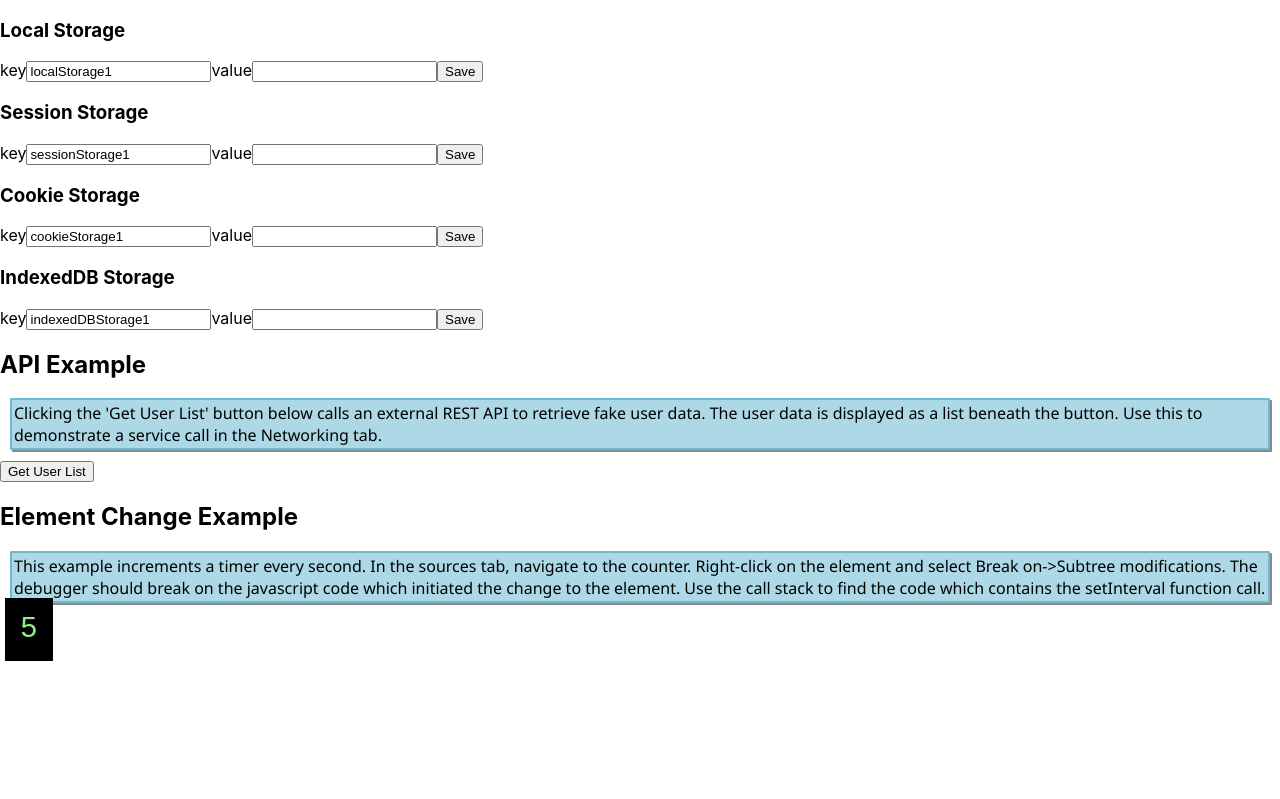
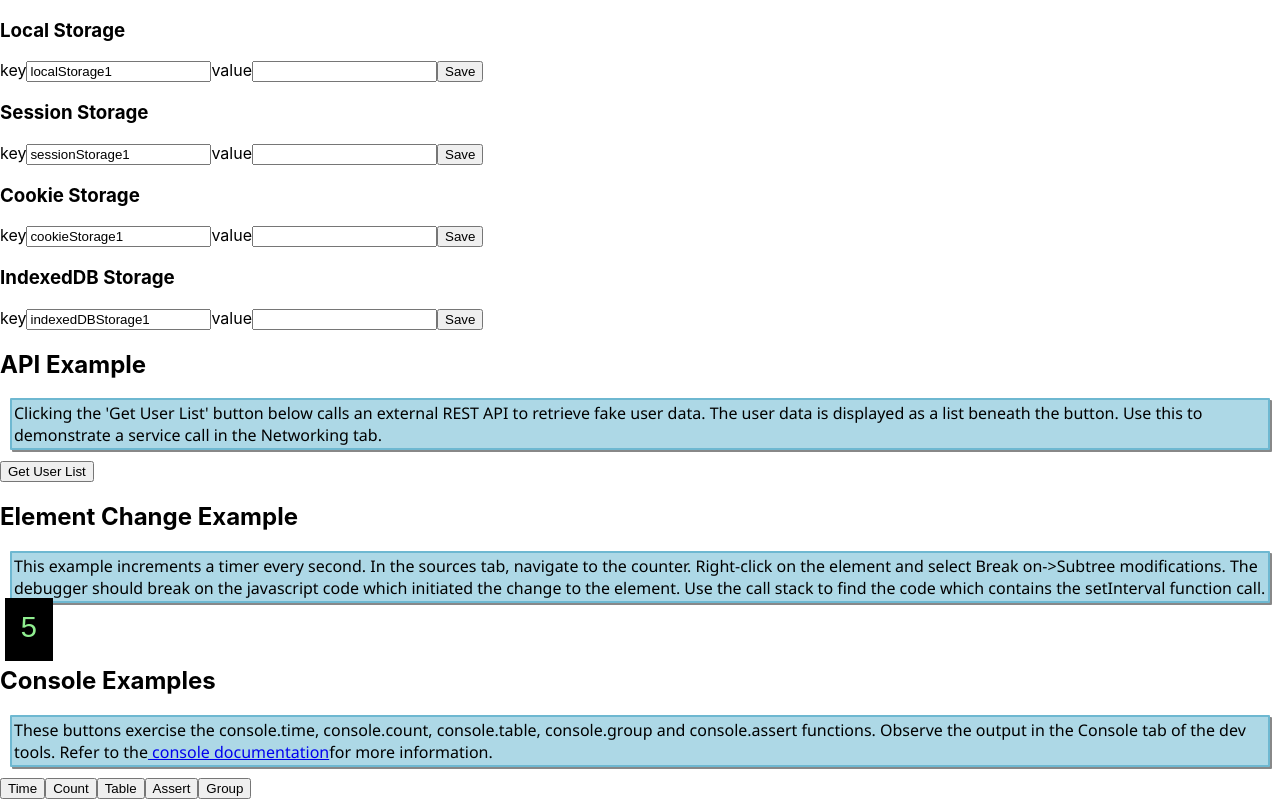
Before and after one commit to mikerapa/browser-tools-demo, a React (Create React App) app: page / in a window 1280 px wide. Shown: the part 531-1330 px from the top of the page. Before the commit the page ends 1192 px from the top, so only its background shows below. Built offline with nearby package versions, Linux system fonts and the light colour scheme.

Commit message:
Added console examples

```diff
--- a/src/App.tsx
+++ b/src/App.tsx
@@ -6,6 +6,7 @@ import StorageExample from './StorageExample';
 import APIExample from './APIExample';
 import LayoutExample from './LayoutExample';
 import ElementChangeExample from './ElementChange';
+import ConsoleExample from './ConsoleExample';
 
 function App() {
   return (
@@ -21,6 +22,7 @@ function App() {
       <StorageExample></StorageExample>
       <APIExample></APIExample>
       <ElementChangeExample></ElementChangeExample>
+      <ConsoleExample></ConsoleExample>
     </>
   );
 }
--- /dev/null
+++ b/src/ConsoleExample.tsx
@@ -0,0 +1,71 @@
+import React from "react";
+
+
+const ConsoleExample = () => {
+
+    const timeExample = () => {
+        console.time('Important Work')
+        for (let i:number=0;i<10000;i++){
+            let h=i*i;
+        }
+        console.timeEnd('Important Work')
+    }
+
+    const countExample= () => {
+        const colorList = ['green', 'blue', 'yellow', 'black', 'orange', 'purple', 'pink']
+        const randomInt = (max:number) => {return Math.floor(Math.random() * (max + 1));}
+
+        const randomSelect = (a:Array<any>) => {return a[randomInt(a.length-1)]}
+        for (let i:number=0;i<10;i++){
+            console.count(randomSelect(colorList));
+        }
+    }
+
+    const tableExample = () => {
+        const cities = [
+            {'city': 'New York', 'population': '8,467,513'},
+            {'city': 'Los Angeles', 'population': '3,849,297'},
+            {'city': 'Chicago', 'population': '2,696,555'},
+            {'city': 'Houston', 'population': '2,288,250'},
+            {'city': 'Phoenix', 'population': '1,624,569'},
+            {'city': 'Philadelphia', 'population': '1,576,251'},
+
+        ]
+        console.table(cities)
+    }
+
+    const assertExample = () =>{
+        console.assert(false, 'This is your assert message')
+        console.assert(true, 'This assert message will not be displayed')
+    }
+
+    const groupExample = () => {
+        console.group('Group one')
+        console.log('Data 1')
+        console.log('Data 2')
+        console.groupEnd()
+        console.group('Group two')
+        console.log('Data 1')
+        console.log('Data 2')
+        console.groupEnd()
+
+    }
+
+    return (
+        <>
+            <h2>Console Examples</h2>
+            <p className="Explain">These buttons exercise the console.time, console.count, console.table,
+            console.group and console.assert
+            functions. Observe the output in the Console tab of the dev tools. Refer to the
+            <a href="https://developer.mozilla.org/en-US/docs/Web/API/console"> console documentation</a>
+            for more information. </p>
+            <button onClick={timeExample}>Time</button>
+            <button onClick={countExample}>Count</button>
+            <button onClick={tableExample}>Table</button>
+            <button onClick={assertExample}>Assert</button>
+            <button onClick={groupExample}>Group</button>
+        </>
+    )
+}
+
+export default ConsoleExample;
```
